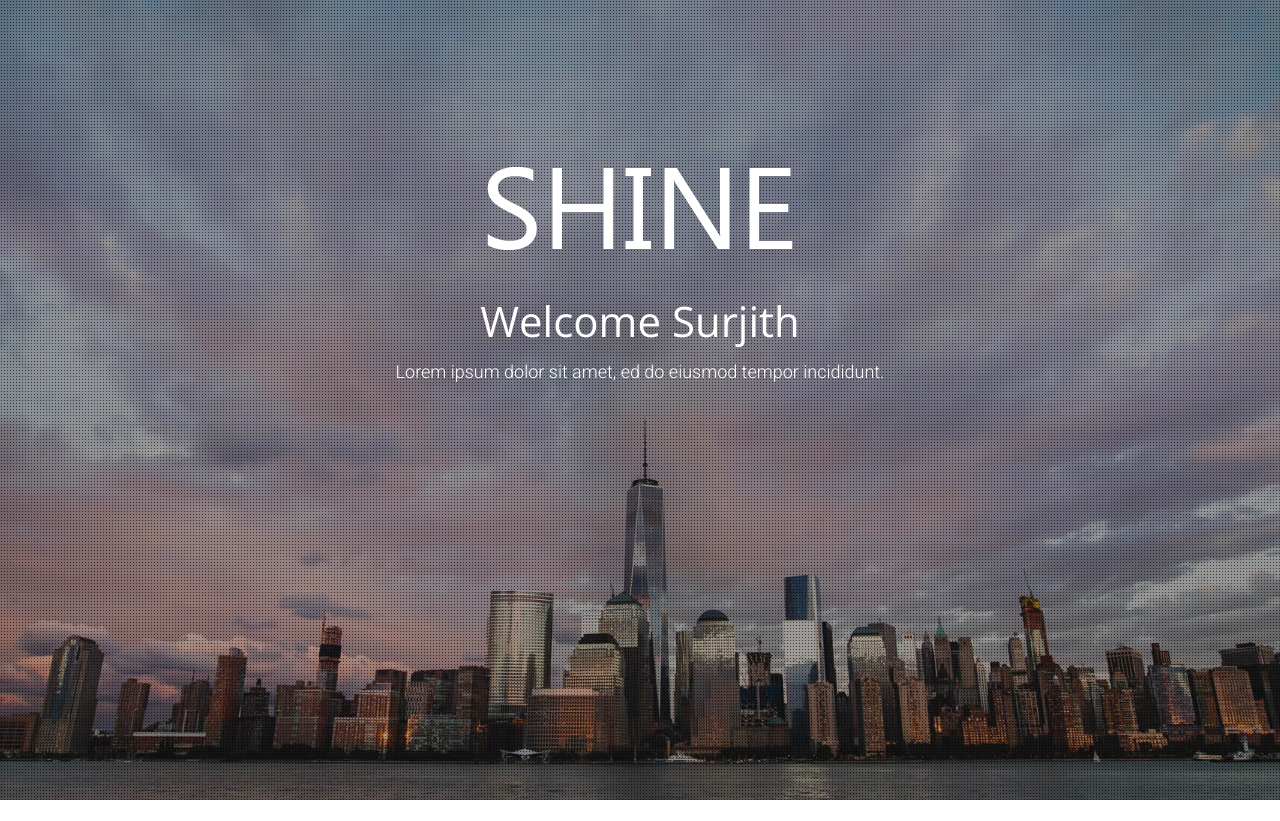
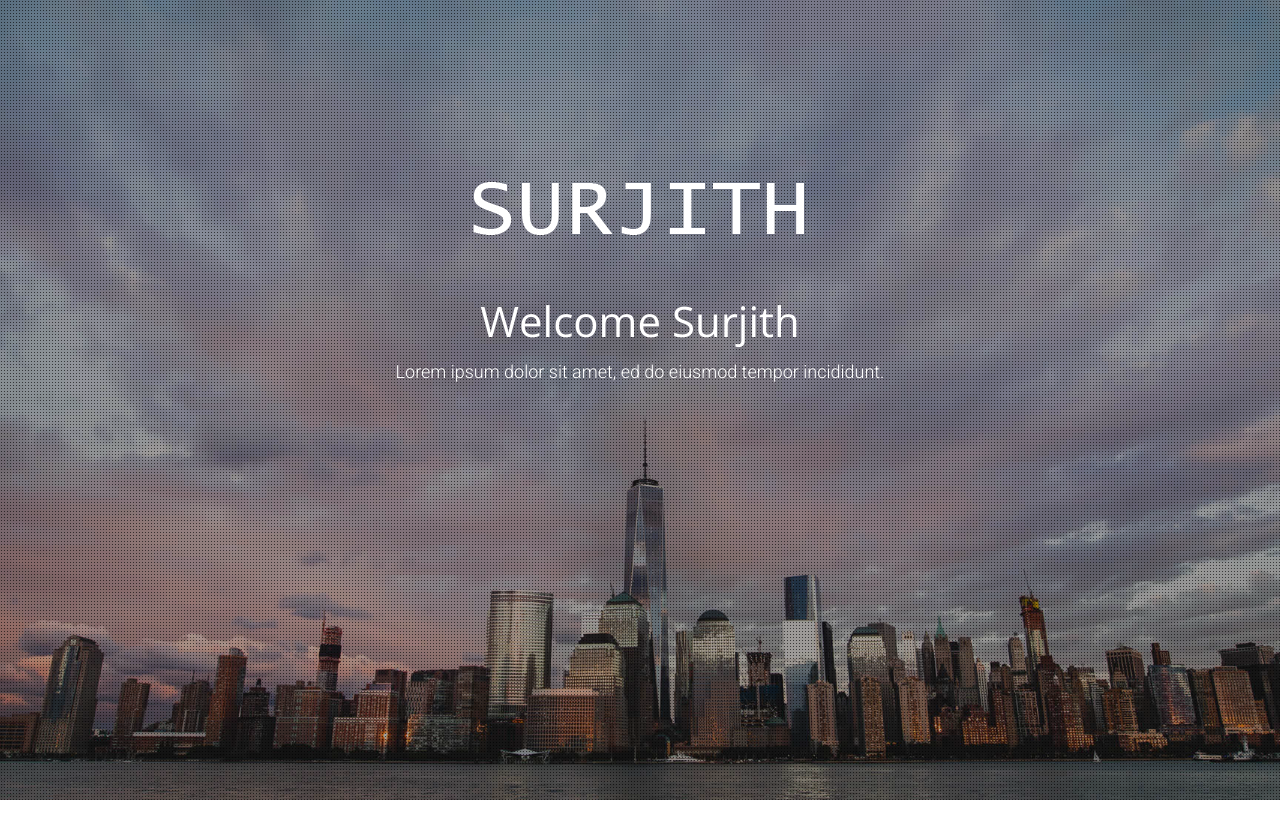
Before and after one commit to surjithsurendran/mysite, a plain HTML site: page index.html in a window 1280 px wide. Shown: the top 821 px of the page. Drawn offline with nearby package versions, Linux system fonts and the light colour scheme.

Commit message:
Update index.html

```diff
--- a/index.html
+++ b/index.html
@@ -39,7 +39,7 @@
 			<div class="container">
 				<div class="row text-center">
 					<div class="col-md-8">
-						<img class="logo" src="images/logo.png" />
+						<img class="logo" src="images/surjith.png" />
 						<h1 class="white-text">Welcome Surjith</h1>
 						<h5 class="white-text">Lorem ipsum dolor sit amet, ed do eiusmod tempor incididunt.</h5>
 						<div id="countdown" class="white-text"></div>
```
